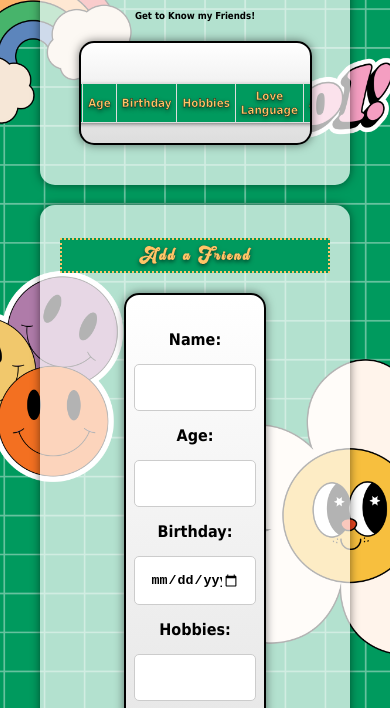
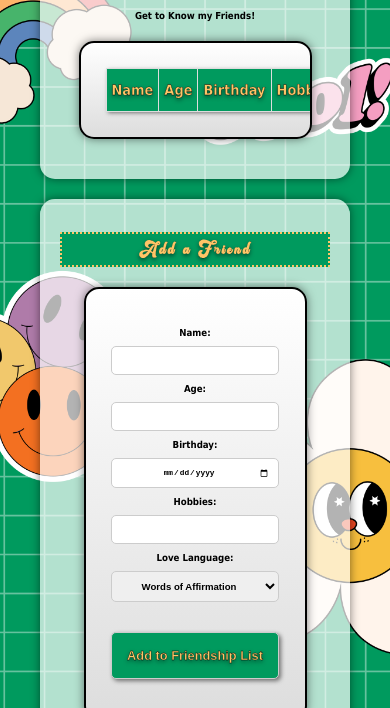
Before and after one commit to Valerio-SirLance/my-portfolio, a website with bundled scripts: page work2/Rest API.html in a window 390 px wide. Shown: the part 121-829 px from the top of the page. Built offline with nearby package versions, Linux system fonts and the light colour scheme; no server answers.

Commit message:
make work 2 mobile responsive

```diff
--- a/work2/style.css
+++ b/work2/style.css
@@ -272,20 +272,38 @@ button:hover {
         padding: 5px;
     }
 
-    li, h3, p, th, tbody, button {
+    li, h3, p, th, tbody, button, label, input, select, button {
         font-size: 0.6em;
     }
 
     #list_container {
         width: 70%;
         overflow-x: auto;
+        display: flex;
+        flex-direction: row;
     }
 
-    table {
-        font-size: 0.8em;
+    #form_container {
+        width: 70%;
     }
 
-    th, td {
+    #friend_table {
+        padding-left: 50% !important;
+    }
+
+    label, input, select, button {
+        margin:0;
+    }
+
+    input, select {
+       width: 100% !important;
+    }
+
+    button {
+        margin-top: 10px;
+    }
+
+    th, td, label, input, select, button {
         padding: 8px;
     }
 
@@ -293,13 +311,8 @@ button:hover {
         font-size: 0.9em;
     }
 
-    td {
-        font-size: 0.8em;
-    }
-
-    tr td {
-        padding: 0% !important;
-        margin: 0% !important;
+    tbody td, button {
+        font-size: 0.8em !important;
     }
 
     tr th {
@@ -307,4 +320,44 @@ button:hover {
         padding: 5px;
     }
 
+    td button {
+        text-align: center;
+        margin: 2px auto;
+        padding: 3px;
+    }
+
+    table {
+        width: 100%;
+    }
+
+    .popup {
+        padding: 10px;
+    }
+
+    #popup_buttons {
+        display: flex;
+        flex-direction: row;
+        justify-content: space-around;
+    }
+
+    #friend_table {
+        margin: 5px;
+    }
+
+    #list_container::-webkit-scrollbar {
+        height: 10px;
+        border-radius: 10px;
+    }
+
+    #list_container::-webkit-scrollbar-thumb {
+        background-color: #027146;
+        border-radius: 10px;
+    }
+
+    #list_container::-webkit-scrollbar-track {
+        background-color: #ffc567;
+        border-radius: 10px;
+    }
+
+
 }
```
